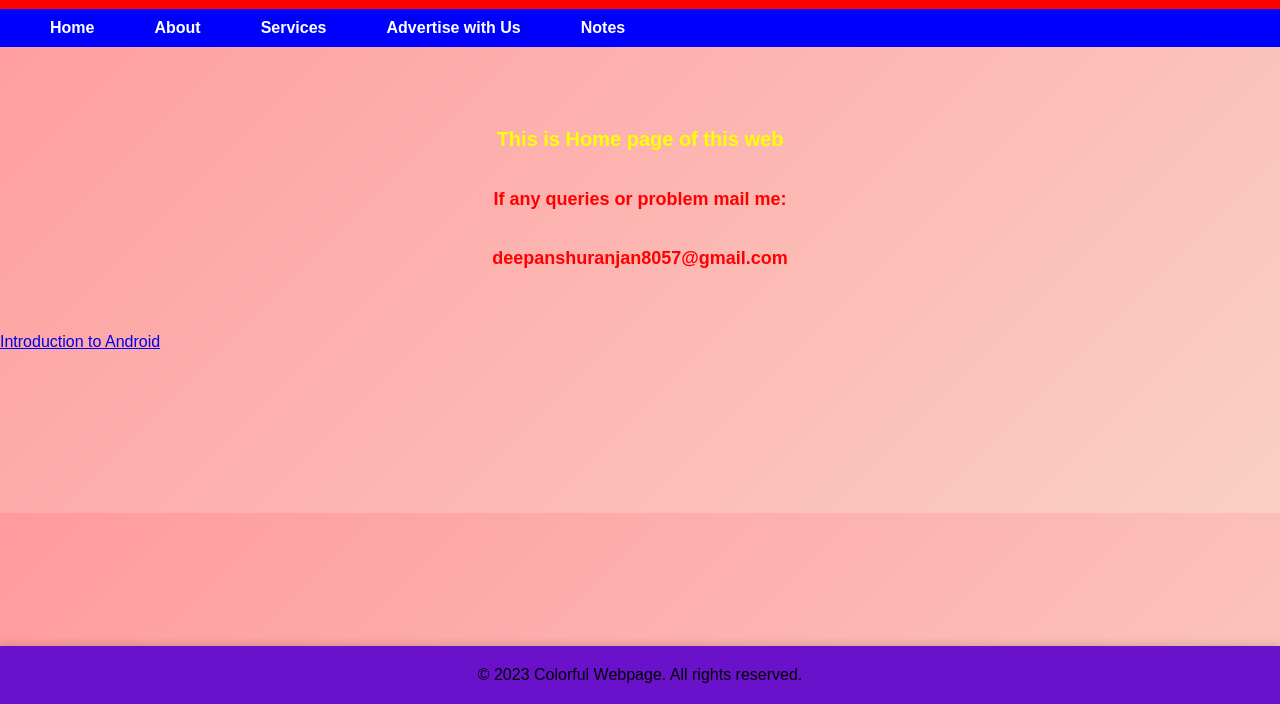
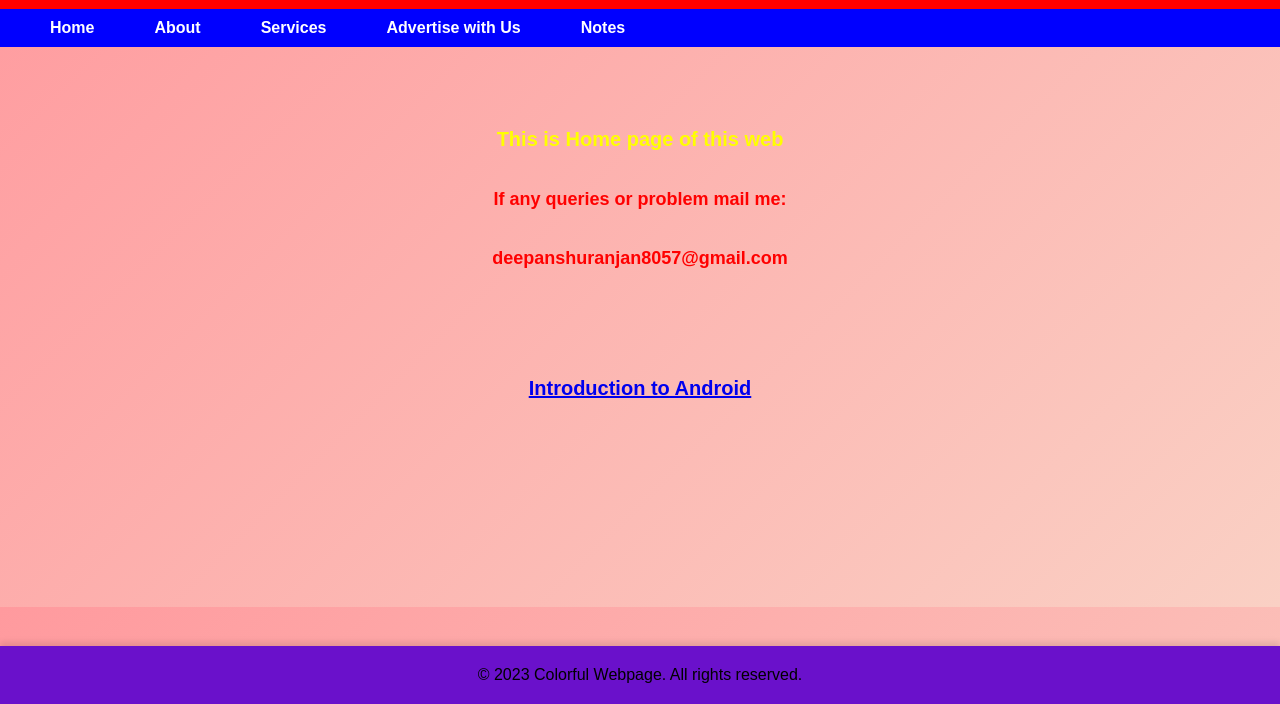
Before and after one commit to deepanshu8057/w2study, a plain HTML site: page index.html in a window 1280 px wide. Shown: the part 96-800 px from the top of the page. Drawn offline with Linux system fonts and the light colour scheme.

Commit message:
Update index.html

```diff
--- a/index.html
+++ b/index.html
@@ -205,8 +205,8 @@
     <h2 id="home">This is Home page of this web</h2>
     <h3>If any queries or problem mail me:</h3>
     <h3>deepanshuranjan8057@gmail.com</h3>
-    <br><br>
-    <a href="Introduction_to_android.html">Introduction to Android</a>
+    <br><br><br>
+    <h2><a href="introduction_to_android.html">Introduction to Android</a></h2>
     <br><br><br><br><br><br><br><br><br><br>
 <script>
 function toggleMenu() {
```
